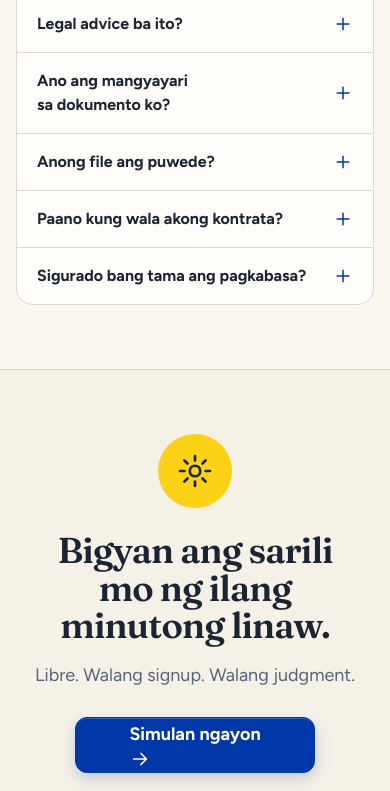
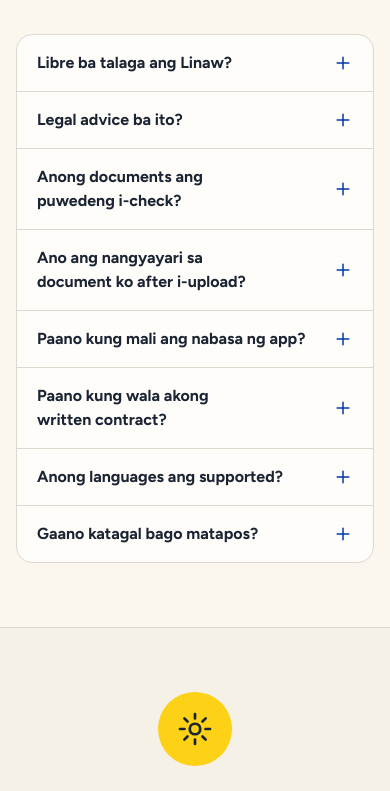
Before and after one commit to ychine/tdks-overclock, a React (Vite) app in the folder frontend/: page / in a window 390 px wide. Shown: the part 4120-4911 px from the top of the page. Built offline with nearby package versions, Linux system fonts and the light colour scheme.

Commit message:
Frontend fixes and redesigb

```diff
--- a/frontend/src/App.jsx
+++ b/frontend/src/App.jsx
@@ -41,9 +41,14 @@ function Shell() {
     window.scrollTo({ top: 0, behavior: 'smooth' })
   }, [])
 
+  const exitToLanding = useCallback(() => {
+    setLanded(false)
+    window.scrollTo(0, 0)
+  }, [])
+
   const content = {
     home: <Home go={go} />,
-    upload: <Upload go={go} onFile={setDocumentName} />,
+    upload: <Upload go={go} onFile={setDocumentName} onExit={exitToLanding} />,
     reading: <Reading go={go} fileName={documentName} />,
     review: <Review go={go} />,
     summary: <Summary go={go} />,
@@ -80,10 +85,11 @@ function Shell() {
         {t('app.skip')}
       </a>
       <Nav screen={screen} go={go} dark={dark} setDark={setDark} />
-      <main id="main" className="min-h-screen pb-22 lg:pb-0">
+      <main id="main" className="flex min-h-[calc(100dvh-74px)] flex-col pb-22 lg:pb-0">
         <AnimatePresence mode="wait" initial={false}>
           <motion.div
             key={screen}
+            className="flex-1"
             initial={{ opacity: 0, y: 10 }}
             animate={{ opacity: 1, y: 0 }}
             exit={{ opacity: 0, y: -4 }}
@@ -92,7 +98,7 @@ function Shell() {
             <Suspense fallback={<Loading />}>{content[screen]}</Suspense>
           </motion.div>
         </AnimatePresence>
-        <footer className="mx-10 hidden h-24 items-center justify-between border-t border-line text-sm text-subtle lg:flex print:hidden">
+        <footer className="mx-10 mt-auto hidden h-24 items-center justify-between border-t border-line text-sm text-subtle lg:flex print:hidden">
           <span className="font-display text-xl text-ink">Linaw</span>
           <p>{t('app.disclaimer')}</p>
         </footer>
--- a/frontend/src/components/ui/Button.jsx
+++ b/frontend/src/components/ui/Button.jsx
@@ -34,6 +34,7 @@ export default function Button({
   variant = 'primary',
   size = 'md',
   icon,
+  trailingIcon,
   className,
   href,
   type = 'button',
@@ -51,6 +52,7 @@ export default function Button({
     >
       {icon && <Icon name={icon} size={size === 'lg' ? 22 : 20} />}
       <span>{children}</span>
+      {trailingIcon && <Icon name={trailingIcon} size={size === 'lg' ? 22 : 20} />}
     </Comp>
   )
 }
--- a/frontend/src/i18n/english.js
+++ b/frontend/src/i18n/english.js
@@ -8,6 +8,7 @@ const english = {
   'app.close': 'Close',
   'app.back': 'Back',
   'app.backHome': 'Back to Home',
+  'app.backLanding': 'Back to landing',
   'app.retry': 'Retry',
   'app.step': 'Step {n} of 3',
   'app.errorTitle': 'Something went wrong.',
@@ -108,24 +109,39 @@ const english = {
     'Encrypted while it’s checked and automatically deleted after 24 hours. Your personal document is never sold or used to train AI.',
   'landing.statLabels': ["auto-delete","languages","hotlines","ads or spam"],
   'landing.faqTitle': 'Frequently asked questions',
+  'landing.faqText': 'Straight answers about privacy, coverage, and what Linaw can and cannot do.',
   'landing.faq': [
-    { q: 'Is it free?', a: 'Yes. No signup and no charge to check your contract.' },
     {
-      q: 'Is this legal advice?',
-      a: 'No. Linaw explains what your contract says so you can ask the right questions. For legal advice, go to DOLE or the Public Attorney’s Office.',
+      q: 'Is Linaw really free?',
+      a: 'Yes. Checking a contract, asking follow-up questions, and reading the summary are free. There is no signup, subscription, or hidden fee.',
     },
     {
-      q: 'What happens to my document?',
-      a: 'It’s encrypted while it’s checked and automatically deleted after 24 hours. It is never sold or used to train AI.',
-    },
-    { q: 'Which files can I use?', a: 'PDF, JPG, or PNG up to 20 MB. You can also take a photo with your phone.' },
-    {
-      q: 'What if I don’t have a contract?',
-      a: 'That’s okay. Answer a few questions and we’ll show the rights you usually have, along with hotlines you can call.',
+      q: 'Is it the same as legal advice?',
+      a: 'No. Linaw explains what your document says in plain language and points out clauses worth asking about. It does not represent you or decide a case. For legal advice, call DOLE’s hotline 1349 or the Public Attorney’s Office (PAO).',
     },
     {
-      q: 'How do I know it was read correctly?',
-      a: 'We show every detail we picked up so you can check it. Anything we’re unsure about is marked “Please check”.',
+      q: 'What documents can I check?',
+      a: 'Employment contracts, job offers, quitclaims, and similar work documents. Upload a PDF, JPG, or PNG up to 20 MB, or take a clear photo with your phone. Handwritten notes and very blurry photos may not be readable.',
+    },
+    {
+      q: 'What happens to my document after I upload it?',
+      a: 'Files are encrypted while they are processed and automatically deleted after 24 hours. We do not sell or share your data with employers, or use it to train AI. No account is created.',
+    },
+    {
+      q: 'What if the app reads a detail incorrectly?',
+      a: 'The Check & Correct step shows every detail we extracted, and anything uncertain is marked “Please check”. You can review or edit it before the summary is generated. If a photo is too blurry, we ask you to retake it.',
+    },
+    {
+      q: 'What if I don’t have a written contract?',
+      a: 'Choose the no-contract option and answer a few questions about your pay, hours, and deductions. Linaw will show the rights workers usually have and the agencies you can call. This is general guidance, not a review of your employer’s terms.',
+    },
+    {
+      q: 'Which languages does it support?',
+      a: 'The interface, summary, and chat work in English, Filipino, and Taglish. You can switch language anytime from the header without losing your place in the document.',
+    },
+    {
+      q: 'How long does it take?',
+      a: 'A clear one-page document is usually read in under 30 seconds. Multiple pages or large photos take longer. Reading happens in steps so you can follow what is being checked.',
     },
   ],
   'landing.finalTitle': 'Give yourself a few minutes of clarity.',
@@ -458,7 +474,7 @@ const english = {
   "chat.responding": "Responding",
   "chat.transcript": "Conversation",
   "chat.clause": "Clause",
-  "chat.approvalShort": "Pre-signing checklist",
+  "chat.approvalShort": "Checklist",
 }
 
 export default english
--- a/frontend/src/i18n/filipino.js
+++ b/frontend/src/i18n/filipino.js
@@ -8,6 +8,7 @@ const filipino = {
   'app.close': 'Isara',
   'app.back': 'Bumalik',
   'app.backHome': 'Bumalik sa Simula',
+  'app.backLanding': 'Bumalik sa landing page',
   'app.retry': 'Subukan muli',
   'app.step': 'Hakbang {n} sa 3',
   'app.errorTitle': 'May nangyaring mali.',
@@ -113,27 +114,39 @@ const filipino = {
     'Naka-encrypt habang sinusuri at kusang buburahin pagkalipas ng 24 oras. Hindi ito ibebenta o gagamitin sa pagsasanay ng AI.',
   'landing.statLabels': ["kusang pagbura","wika","hotline","ads o spam"],
   'landing.faqTitle': 'Mga madalas na tanong',
+  'landing.faqText': 'Tuwirang sagot tungkol sa privacy, saklaw, at kung ano ang kaya at hindi kayang gawin ng Linaw.',
   'landing.faq': [
-    { q: 'Libre ba ito?', a: 'Oo. Walang pagpaparehistro at walang bayad sa pagsusuri ng kontrata mo.' },
     {
-      q: 'Legal na payo ba ito?',
-      a: 'Hindi. Ipinapaliwanag lamang ng Linaw ang nakasulat sa kontrata para makapagtanong ka nang tama. Para sa legal na payo, lumapit sa DOLE o sa Public Attorney’s Office.',
+      q: 'Libre ba talaga ang Linaw?',
+      a: 'Oo. Libre ang pagsusuri ng kontrata, pagtatanong ng follow-up, at pagbasa ng summary. Walang pagpaparehistro, subscription, o nakatagong bayad.',
     },
     {
-      q: 'Ano ang mangyayari sa dokumento ko?',
-      a: 'Naka-encrypt habang sinusuri at kusang buburahin pagkalipas ng 24 oras. Hindi ito ibebenta o gagamitin sa pagsasanay ng AI.',
+      q: 'Pareho ba ito ng legal advice?',
+      a: 'Hindi. Ipinapaliwanag ng Linaw sa simpleng salita ang nakasulat sa dokumento mo at itinatampok ang mga probisyon na dapat mong itanong. Hindi ito kumakatawan sa iyo o nagpapasya ng kaso. Para sa legal na payo, tumawag sa DOLE hotline 1349 o lumapit sa Public Attorney’s Office (PAO).',
     },
     {
-      q: 'Anong file ang puwede?',
-      a: 'PDF, JPG, o PNG hanggang 20 MB. Puwede ring kunan ng larawan gamit ang telepono.',
+      q: 'Anong dokumento ang puwedeng suriin?',
+      a: 'Mga employment contract, job offer, quitclaim, at katulad na dokumentong pangtrabaho. Mag-upload ng PDF, JPG, o PNG hanggang 20 MB, o kumuha ng malinaw na larawan gamit ang telepono. Maaaring hindi mabasa ang sulat-kamay at malabong larawan.',
     },
     {
-      q: 'Paano kung wala akong kontrata?',
-      a: 'Ayos lang. Sagutin ang ilang tanong at ipapakita namin ang karaniwang karapatan mo, kasama ang hotline na matatawagan.',
+      q: 'Ano ang nangyayari sa dokumento ko pagkatapos i-upload?',
+      a: 'Naka-encrypt ang file habang pinoproseso at awtomatikong binubura pagkalipas ng 24 oras. Hindi namin ibinebenta o ibinabahagi sa employer ang data mo, at hindi ito ginagamit sa pag-train ng AI. Walang account na ginagawa.',
     },
     {
-      q: 'Sigurado bang tama ang pagkabasa?',
-      a: 'Ipinapakita namin ang bawat nakuhang detalye para ikaw ang magsuri. Ang mga hindi kami sigurado ay may markang “Pakisuri”.',
+      q: 'Paano kung mali ang nabasa ng app?',
+      a: 'Sa Check & Correct, ipinapakita ang lahat ng detalyeng nakuha namin, at may markang “Pakisuri” ang hindi tiyak. Maaari mong repasuhin o i-edit bago gawin ang summary. Kung masyadong malabo ang larawan, hihilingin naming kunan muli.',
+    },
+    {
+      q: 'Paano kung wala akong nakasulat na kontrata?',
+      a: 'Piliin ang walang-kontratang opsyon at sagutin ang ilang tanong tungkol sa sahod, oras, at deductions. Ipapakita ng Linaw ang karaniwang karapatan ng manggagawa at ang mga ahensyang matatawagan. Pangkalahatang gabay ito, hindi pagsusuri ng aktwal na terms ng employer mo.',
+    },
+    {
+      q: 'Anong mga wika ang sinusuportahan?',
+      a: 'Gumagana ang interface, summary, at chat sa English, Filipino, at Taglish. Puwede kang magpalit ng wika anumang oras sa header nang hindi nawawala ang kinaroroonan mo sa dokumento.',
+    },
+    {
+      q: 'Gaano katagal bago matapos?',
+      a: 'Kadalasan wala pang 30 segundo ang malinaw na isang-pahinang dokumento. Mas matagal ang maraming pahina o malalaking larawan. Hinahati ang pagbasa sa mga hakbang para masundan mo ang sinusuri.',
     },
   ],
   'landing.finalTitle': 'Bigyan ang sarili ng ilang minutong linaw.',
@@ -468,7 +481,7 @@ const filipino = {
   "chat.responding": "Sumasagot",
   "chat.transcript": "Usapan",
   "chat.clause": "Sugnay",
-  "chat.approvalShort": "Checklist bago pumirma",
+  "chat.approvalShort": "Checklist",
 }
 
 export default filipino
--- a/frontend/src/i18n/taglish.js
+++ b/frontend/src/i18n/taglish.js
@@ -9,6 +9,7 @@ const taglish = {
   'app.close': 'Isara',
   'app.back': 'Bumalik',
   'app.backHome': 'Bumalik sa Home',
+  'app.backLanding': 'Bumalik sa landing page',
   'app.retry': 'Retry',
   'app.step': 'Step {n} of 3',
   'app.errorTitle': 'May nangyaring mali.',
@@ -115,30 +116,39 @@ const taglish = {
     'Encrypted habang sinusuri at awtomatikong binubura matapos ang 24 oras. Hindi ibebenta o gagamitin para mag-train ng AI ang personal mong dokumento.',
   'landing.statLabels': ["auto-delete","wika","hotline","ads o spam"],
   'landing.faqTitle': 'Mga madalas itanong',
+  'landing.faqText': 'Mga straight answer tungkol sa privacy, coverage, at kung ano ang kaya at hindi kayang gawin ng Linaw.',
   'landing.faq': [
     {
-      q: 'Libre ba ito?',
-      a: 'Oo. Walang signup at walang bayad para suriin ang kontrata mo.',
+      q: 'Libre ba talaga ang Linaw?',
+      a: 'Oo. Libre ang pag-check ng contract, pag-ask ng follow-up questions, at pagbasa ng summary. Walang signup, subscription, o hidden fee.',
     },
     {
       q: 'Legal advice ba ito?',
-      a: 'Hindi. Ipinapaliwanag lang ng Linaw ang nakasulat sa kontrata para makapagtanong ka nang tama. Para sa legal na payo, lumapit sa DOLE o sa Public Attorney’s Office.',
+      a: 'Hindi. Ini-explain ng Linaw sa plain language ang nakasulat sa document mo at tinuturo ang clauses na dapat mong i-ask. Hindi ito nagre-represent sa iyo o nagde-decide ng case. For legal advice, tumawag sa DOLE hotline 1349 o pumunta sa Public Attorney’s Office (PAO).',
     },
     {
-      q: 'Ano ang mangyayari sa dokumento ko?',
-      a: 'Encrypted habang sinusuri at awtomatikong binubura matapos ang 24 oras. Hindi ito ibebenta o gagamitin para mag-train ng AI.',
+      q: 'Anong documents ang puwedeng i-check?',
+      a: 'Employment contracts, job offers, quitclaims, at similar work documents. Mag-upload ng PDF, JPG, o PNG hanggang 20 MB, o kumuha ng malinaw na photo gamit ang phone. Baka hindi mabasa ang handwritten notes at sobrang blurry na photos.',
     },
     {
-      q: 'Anong file ang puwede?',
-      a: 'PDF, JPG, o PNG hanggang 20 MB. Puwede ring kunan ng photo gamit ang phone.',
+      q: 'Ano ang nangyayari sa document ko after i-upload?',
+      a: 'Naka-encrypt ang file habang ginagawork at auto-deleted after 24 hours. Hindi namin binibenta o ibinabahagi sa employer ang data mo, at hindi ito ginagamit para mag-train ng AI. Walang account na ginagawa.',
     },
     {
-      q: 'Paano kung wala akong kontrata?',
-      a: 'Okay lang. Sagutin ang ilang tanong at ipapakita namin ang karaniwang karapatan mo, kasama ang hotline na matatawagan.',
+      q: 'Paano kung mali ang nabasa ng app?',
+      a: 'Sa Check & Correct, ipinapakita namin lahat ng details na nakuha namin, at may mark na “Please check” ang hindi sure. Puwede mong i-review o i-edit bago gawin ang summary. Kung masyadong blurry ang photo, hihilingin naming kunan ulit.',
     },
     {
-      q: 'Sigurado bang tama ang pagkabasa?',
-      a: 'Ipinapakita namin ang bawat nakuhang detalye para ikaw ang mag-check. Ang mga hindi kami sigurado ay may markang “Pakisuri”.',
+      q: 'Paano kung wala akong written contract?',
+      a: 'Piliin ang no-contract option at sagutin ang ilang tanong tungkol sa pay, hours, at deductions. Ipapakita ng Linaw ang usual rights ng workers at ang mga agency na matatawagan. General guidance ito, hindi review ng actual terms ng employer mo.',
+    },
+    {
+      q: 'Anong languages ang supported?',
+      a: 'Gumagana ang interface, summary, at chat sa English, Filipino, at Taglish. Puwede kang magpalit ng language anytime sa header nang hindi nawawala ang place mo sa document.',
+    },
+    {
+      q: 'Gaano katagal bago matapos?',
+      a: 'Usually wala pang 30 seconds ang malinaw na one-page document. Mas matagal ang maraming pages o malalaking photos. Hinahati ang reading sa steps para masundan mo kung ano ang chine-check.',
     },
   ],
   'landing.finalTitle': 'Bigyan ang sarili mo ng ilang minutong linaw.',
@@ -485,7 +495,7 @@ const taglish = {
   "chat.responding": "Sumasagot",
   "chat.transcript": "Usapan",
   "chat.clause": "Sugnay",
-  "chat.approvalShort": "Checklist bago pumirma",
+  "chat.approvalShort": "Checklist",
 }
 
 export default taglish
--- a/frontend/src/pages/Chat.jsx
+++ b/frontend/src/pages/Chat.jsx
@@ -109,9 +109,21 @@ export default function Chat({ go }) {
 
   return (
     <LocaleProvider locale={LANGUAGE_TAGS[language]} messages={messages}>
-      <Page narrow className="flex h-[calc(100dvh-68px-76px)] flex-col py-3 md:py-4 lg:h-[calc(100dvh-68px)] lg:py-6">
+      <Page narrow className="flex h-[calc(100dvh-74px-76px)] flex-col py-3 md:py-4 lg:h-[calc(100dvh-74px)] lg:py-6">
         <div className="mb-3 flex items-end justify-between gap-4 px-1">
-          <h1 className="text-2xl leading-tight font-semibold md:text-4xl">{t('chat.title')}</h1>
+          <div className="flex items-center gap-2">
+            <button
+              type="button"
+              onClick={() => go('home')}
+              aria-label={t('app.backHome')}
+              className="grid size-11 shrink-0 place-items-center rounded-btn text-brand transition-colors hover:bg-brand-soft"
+            >
+              <span className="-scale-x-100" aria-hidden="true">
+                <Icon name="arrow" size={20} />
+              </span>
+            </button>
+            <h1 className="text-2xl leading-tight font-semibold md:text-4xl">{t('chat.title')}</h1>
+          </div>
           <Badge tone="ok" className="hidden shrink-0 md:inline-flex">
             <i className="size-1.5 rounded-full bg-ok" /> {t('chat.online')}
           </Badge>
--- a/frontend/src/pages/Landing.jsx
+++ b/frontend/src/pages/Landing.jsx
@@ -60,7 +60,7 @@ function ContractPreview({ t }) {
       <div data-parallax>
         <span
           aria-hidden="true"
-          className="absolute -top-1 left-0 z-10 grid size-14 place-items-center rounded-full bg-sun text-[#1b2433] shadow-card sm:left-2"
+          className="absolute -bottom-1 right-6 z-10 grid size-14 place-items-center rounded-full bg-sun text-[#1b2433] shadow-card"
         >
           <Icon name="sun" size={28} />
         </span>
@@ -347,6 +347,7 @@ export default function Landing({ enter, dark, setDark }) {
 
         <section id="faq" className="mx-auto w-[min(820px,calc(100%-32px))] scroll-mt-20 py-16 md:py-24">
           <h2 data-reveal className={h2}>{t('landing.faqTitle')}</h2>
+          <p data-reveal className="mt-3 max-w-[60ch] text-lg text-subtle">{t('landing.faqText')}</p>
           <div data-reveal className="mt-8">
             <Accordion items={t('landing.faq')} />
           </div>
@@ -359,8 +360,8 @@ export default function Landing({ enter, dark, setDark }) {
             </span>
             <h2 className="text-4xl leading-[1.05] font-semibold md:text-6xl">{t('landing.finalTitle')}</h2>
             <p className="mt-4 mb-7 text-lg text-subtle">{t('landing.finalText')}</p>
-            <Button size="lg" onClick={enter} className="min-w-60">
-              {t('landing.finalCta')} <Icon name="arrow" />
+            <Button size="lg" onClick={enter} className="min-w-60" trailingIcon="arrow">
+              {t('landing.finalCta')}
             </Button>
             <small className="mt-4 text-sm text-subtle">{t('app.disclaimer')}</small>
           </div>
--- a/frontend/src/pages/Questions.jsx
+++ b/frontend/src/pages/Questions.jsx
@@ -26,7 +26,7 @@ export default function Questions({ go }) {
   if (answers[2] >= 1) flags.push(t('questions.flagRest'))
 
   return (
-    <Page className="min-h-[calc(100vh-150px)]">
+    <Page className="min-h-[calc(100dvh-74px-76px)] lg:min-h-[calc(100dvh-74px)]">
       {!done ? (
         <>
           <div className="mx-auto max-w-[660px]">
--- a/frontend/src/pages/Upload.jsx
+++ b/frontend/src/pages/Upload.jsx
@@ -9,7 +9,7 @@ import { Callout, IconTile, Panel } from '../components/ui/Surfaces'
 import { useI18n } from '../i18n/useI18n'
 import { checkContractFile } from '../lib/files'
 
-export default function Upload({ go, onFile }) {
+export default function Upload({ go, onFile, onExit }) {
   const { t } = useI18n()
   const [problem, setProblem] = useState(null)
   const cameraInput = useRef(null)
@@ -28,16 +28,28 @@ export default function Upload({ go, onFile }) {
 
   return (
     <Page narrow>
+      <div className="mb-2 flex flex-wrap items-center justify-between gap-2">
         <button
           type="button"
           onClick={() => go('home')}
-        className="mb-2 inline-flex min-h-12 items-center gap-2 rounded-btn px-1 text-sm font-bold text-brand transition-colors hover:text-ink"
+          className="inline-flex min-h-12 items-center gap-2 rounded-btn px-1 text-sm font-bold text-brand transition-colors hover:text-ink"
         >
           <span className="-scale-x-100" aria-hidden="true">
             <Icon name="arrow" size={18} />
           </span>
           {t('app.backHome')}
         </button>
+        {onExit && (
+          <button
+            type="button"
+            onClick={onExit}
+            className="inline-flex min-h-12 items-center gap-1.5 rounded-btn px-1 text-sm font-semibold text-subtle transition-colors hover:text-ink"
+          >
+            <Icon name="close" size={16} />
+            {t('app.backLanding')}
+          </button>
+        )}
+      </div>
       <Stepper current={0} />
       <PageHeading title={t('upload.title')} text={t('upload.text')} />
 
```
Lines whose indentation alone changed are shown as unchanged.
